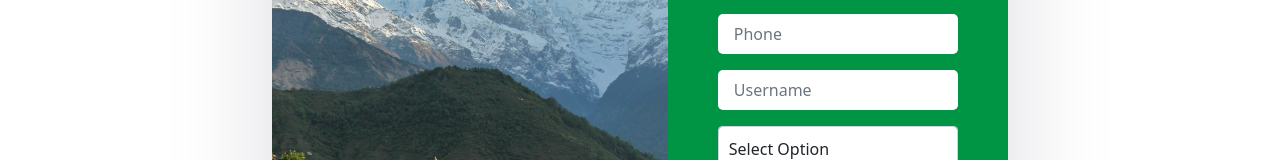
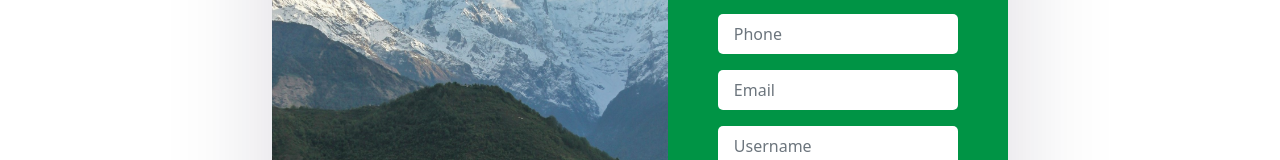
Before and after one commit to Jemnish/Farmerket, a React (Create React App) app in the folder Frontend/: page /register in a window 1280 px wide. Shown: the part 268-428 px from the top of the page. Built offline with nearby package versions, Linux system fonts and the light colour scheme; a web font is replaced by a local one.

Commit message:
added user field in register

```diff
--- a/Frontend/src/pages/Register/Register.jsx
+++ b/Frontend/src/pages/Register/Register.jsx
@@ -15,6 +15,7 @@ const Register = () => {
   const [username, setUsername] = useState("");
   const [usertype, setUserType] = useState("");
   const [password, setPassword] = useState("");
+  const [email, setEmail] = useState("");
   const [confirmpassword, setConfirmPassword] = useState("");
   const [capValue, setCapValue] = useState(null);
 
@@ -22,6 +23,7 @@ const Register = () => {
   const [fullnameError, setFullnameError] = useState("");
   const [phoneError, setPhoneError] = useState("");
   const [usernameError, setUsernameError] = useState("");
+  const [emailError, setEmailError] = useState("");
   const [userTypeError, setUserTypeError] = useState("");
   const [passwordError, setPasswordError] = useState("");
   const [confirmpasswordError, setConfirmPasswordError] = useState("");
@@ -31,6 +33,11 @@ const Register = () => {
     setFullname(e.target.value);
     setFullnameError("");
   };
+  const handleEmail = (e) => {
+    setEmail(e.target.value);
+    setEmailError("");
+  };
+
   const handlePhone = (e) => {
     setPhone(e.target.value);
     setPhoneError("");
@@ -57,6 +64,10 @@ const Register = () => {
     var isValid = true;
     if (fullname.trim() === "") {
       setFullnameError("Full Name is required");
+      isValid = false;
+    }
+    if (email.trim() === "") {
+      setEmailError("Email is required");
       isValid = false;
     }
     if (phone.trim() === "") {
@@ -137,6 +148,7 @@ const Register = () => {
     const data = {
       fullname: fullname,
       phone: phone,
+      email: email,
       usertype: usertype,
       username: username,
       password: password,
@@ -189,6 +201,15 @@ const Register = () => {
                       placeholder="Phone"
                     />
                     {phoneError && <p className="text__danger">{phoneError}</p>}
+                  </FormGroup>
+                  <FormGroup>
+                    <input
+                      onChange={handleEmail}
+                      type="text"
+                      className="form-control"
+                      placeholder="Email"
+                    />
+                    {emailError && <p className="text__danger">{emailError}</p>}
                   </FormGroup>
                   <FormGroup>
                     <input
--- a/Frontend/src/styles/Register.css
+++ b/Frontend/src/styles/Register.css
@@ -7,10 +7,7 @@
 
 .register__img img {
     width: 100%;
-    /* height: 80%; */
-    object-fit: cover;
-    /* display: flex;
-    align-content: center; */
+    height: 100%;
 }
 
 .register__form{
```
